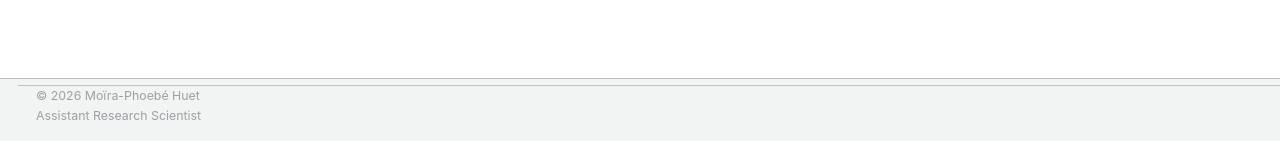
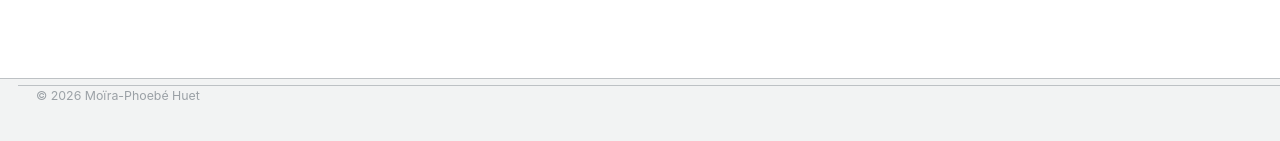
Before and after one commit to mphuet/mphuet.github.io, a Jekyll site: the page built from _pages/about.md, in a window 1280 px wide. Shown: the part 756-897 px from the top of the page. Built offline with Jekyll 4.4.1, drawn with Linux system fonts in a browser that asks for light colours; some web fonts are replaced.

Commit message:
Update footer.html

```diff
--- a/_includes/footer.html
+++ b/_includes/footer.html
@@ -1,6 +1,6 @@
 <footer class="page__footer">
   <div class="page__footer-copyright">
     © {{ site.time | date: '%Y' }} Moïra-Phoebé Huet<br>
-    Assistant Research Scientist<br>
+      <br>
   </div>
 </footer>
```
